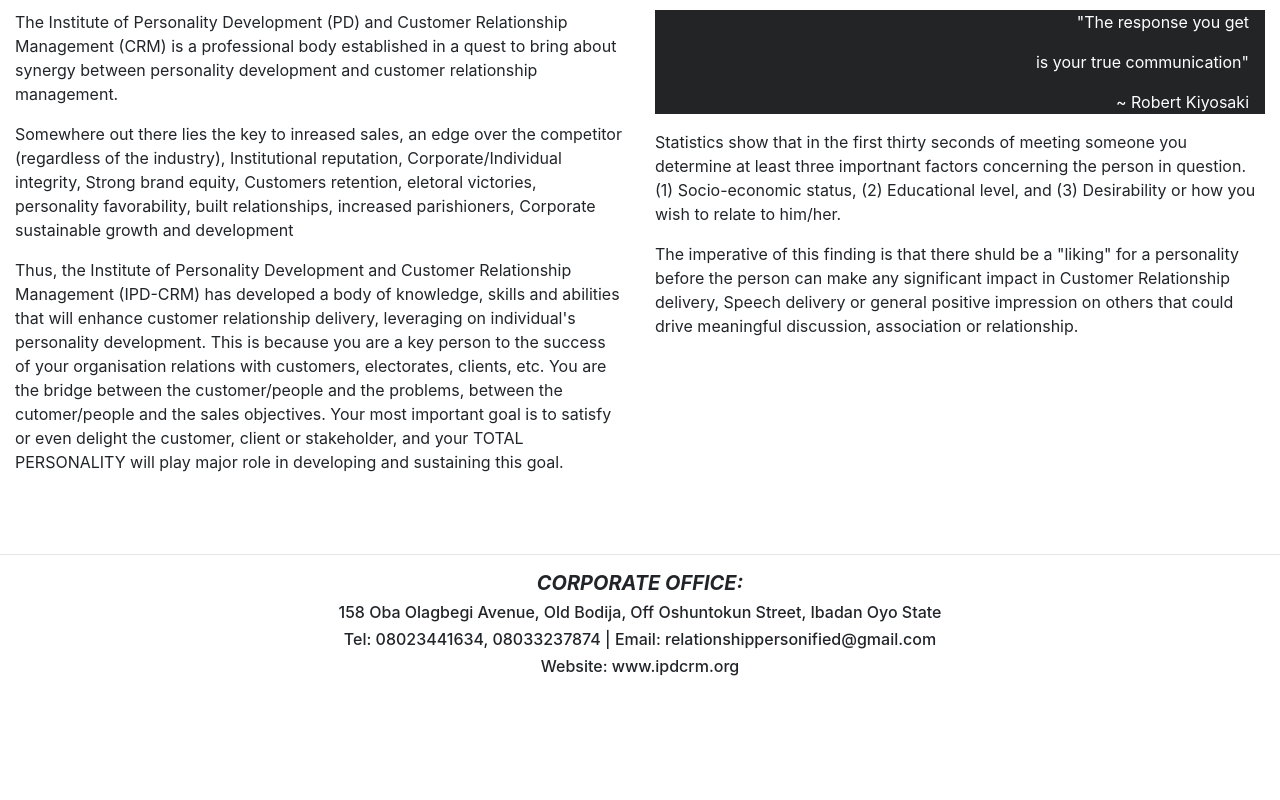
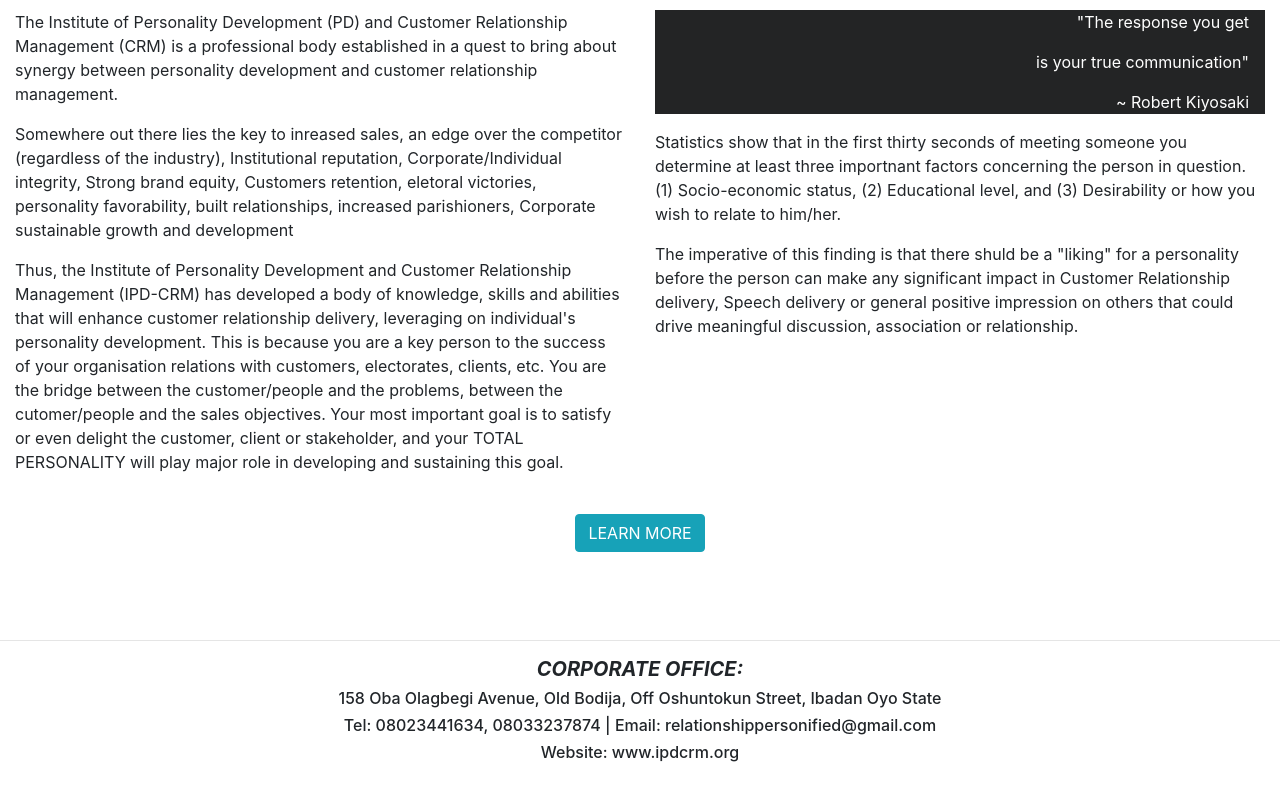
Before and after one commit to dscleadcity/ipd-crm, a website: page index.html in a window 1280 px wide. Shown: the part 884-1684 px from the top of the page. Before the commit the page ends 1600 px from the top, so only its background shows below. Drawn offline with nearby package versions, Linux system fonts and the light colour scheme.

Commit message:
added button

```diff
--- a/css/styles.css
+++ b/css/styles.css
@@ -29,3 +29,7 @@ body {
   padding-right: 1em;
   background-color: #232425;
 }
+
+button {
+  padding: 2em;
+}
--- a/index.html
+++ b/index.html
@@ -197,6 +197,22 @@
     </div>
   </div>
 
+  <!-- Button = LEARN MORE -->
+
+  <div class="container-fluid">
+    <div class="row">
+      <div class="col title">
+        <a
+          href="./pages/corporate-profile.html"
+          target="_blank"
+          rel="noopener noreferrer"
+        >
+          <button type="button" class="btn btn-info">LEARN MORE</button>
+        </a>
+      </div>
+    </div>
+  </div>
+
   <!-- Footer -->
 
   <div id="footer_container"></div>
```
